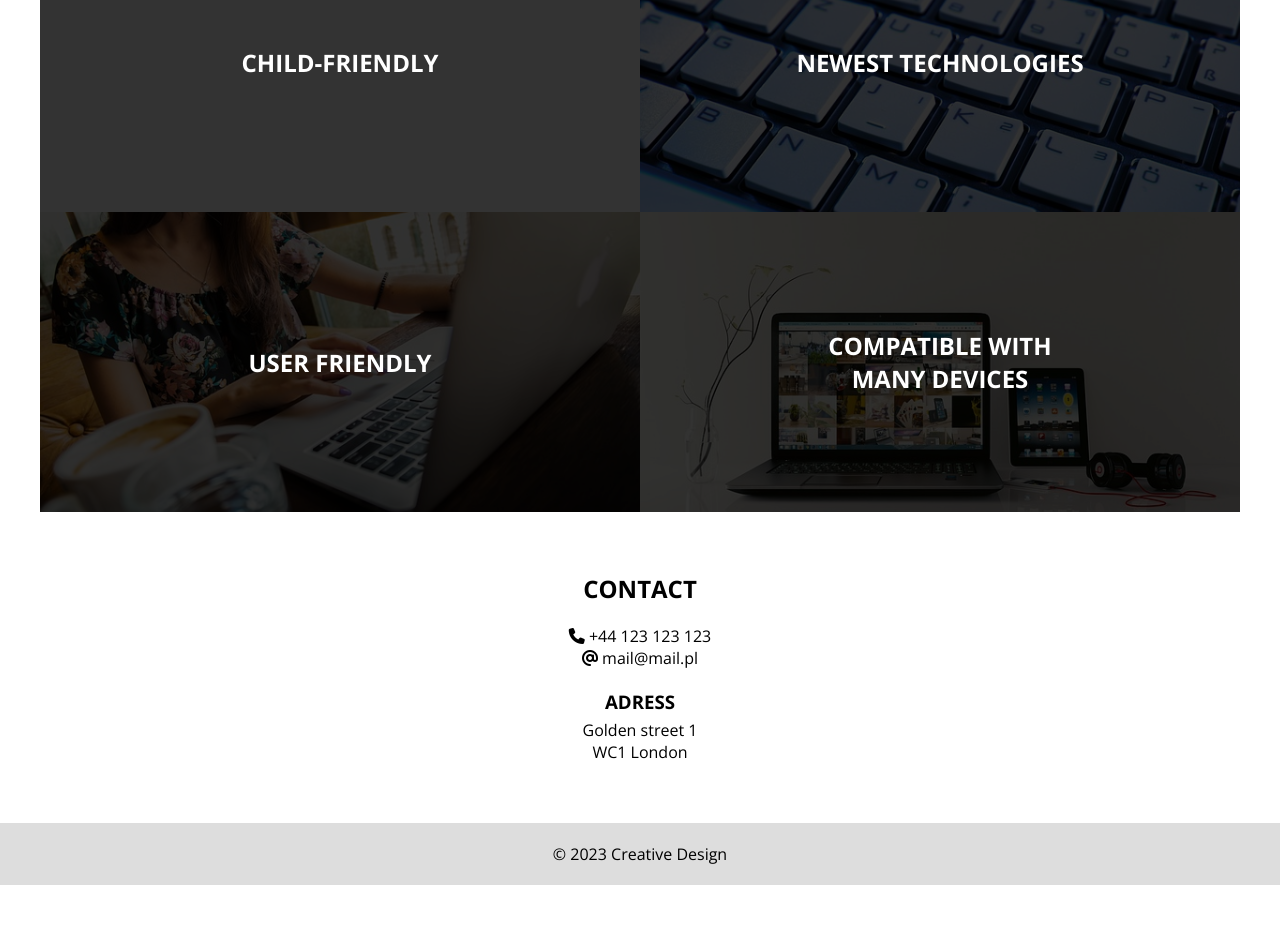
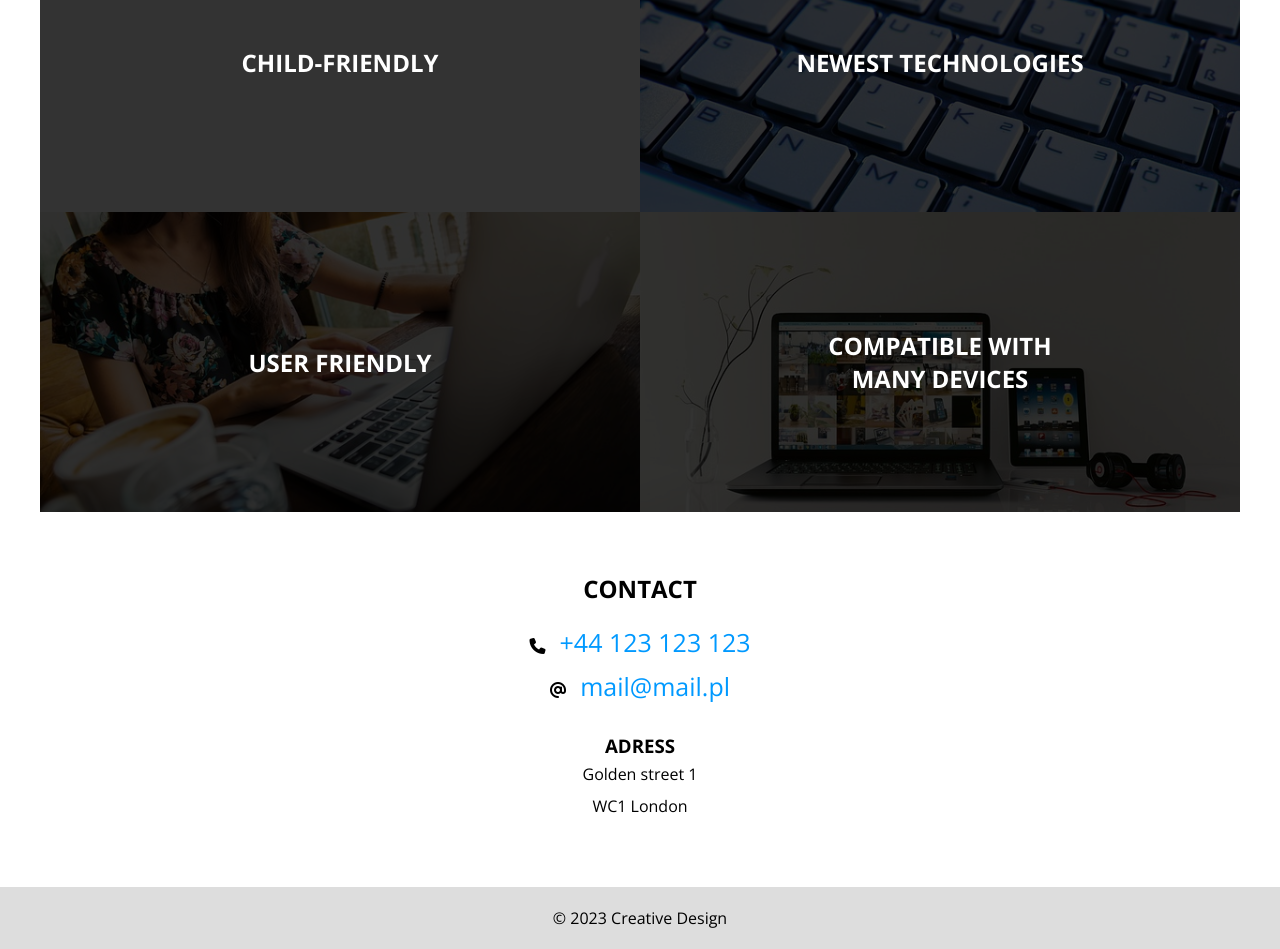
Before and after one commit to wojciech-progr/simple-responsive-website, a plain HTML site: page index.html in a window 1280 px wide. Shown: the part 850-1799 px from the top of the page. Before the commit the page ends 1735 px from the top, so only its background shows below. Drawn offline with nearby package versions, Linux system fonts and the light colour scheme.

Commit message:
Contact section front work

```diff
--- a/css/styles.css
+++ b/css/styles.css
@@ -153,9 +153,24 @@ main {
     text-align: center;
 }
 
+.contact p {
+    padding-bottom: 10px;
+}
+
 .contact h3 {
     text-transform: uppercase;
     margin: 20px 0 5px;
+}
+
+.contact a {
+    color: #09f;
+    font-size: 25px;
+    padding-left: 10px;
+    text-decoration: none;
+}
+
+.contact a:hover {
+    color: black;
 }
 
 /* footer */
--- a/index.html
+++ b/index.html
@@ -71,12 +71,14 @@
             </div>
         </section>
         <section class="contact wrapper" id="contact">
-            <h2 class="section-title">Contact</h2>
-            <p><i class="fas fa-phone"></i> +44 123 123 123</p>
-            <p><i class="fas fa-at"></i> mail@mail.pl</p>
-            <h3>Adress</h3>
-            <p>Golden street 1</p>
-            <p>WC1 London</p>
+            <adress>
+                <h2 class="section-title">Contact</h2>
+                <p><i class="fas fa-phone"></i> <a href="tel:+44123123123">+44 123 123 123</a></p>
+                <p><i class="fas fa-at"></i> <a href="mailto:mail@mail.pl">mail@mail.pl</a></p>
+                <h3>Adress</h3>
+                <p>Golden street 1</p>
+                <p>WC1 London</p>
+            </adress>
         </section>
     </main>
     <footer>
```
